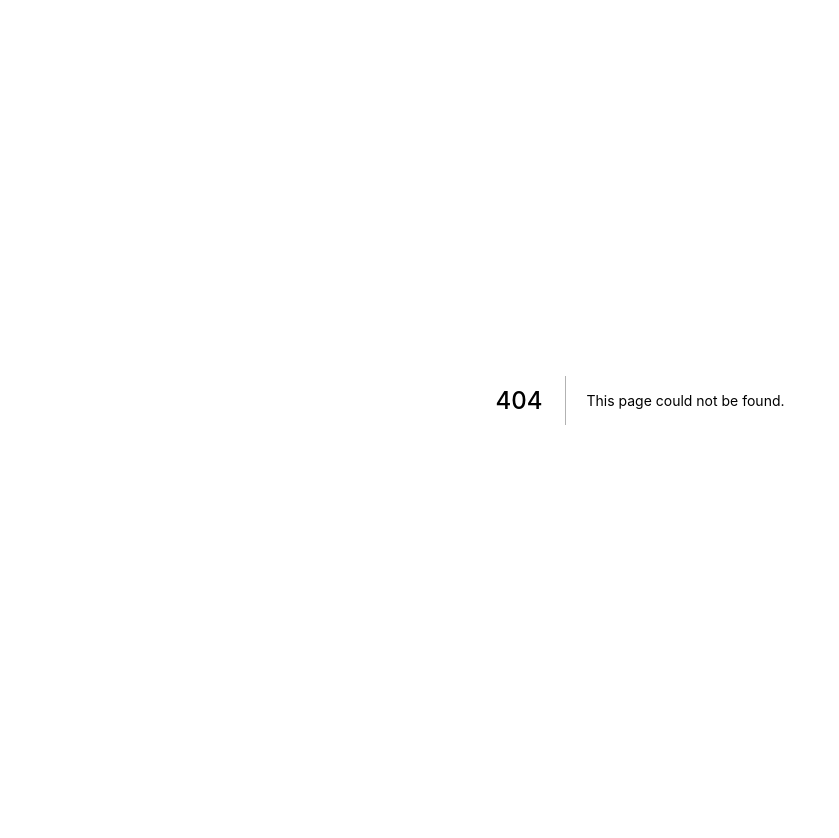
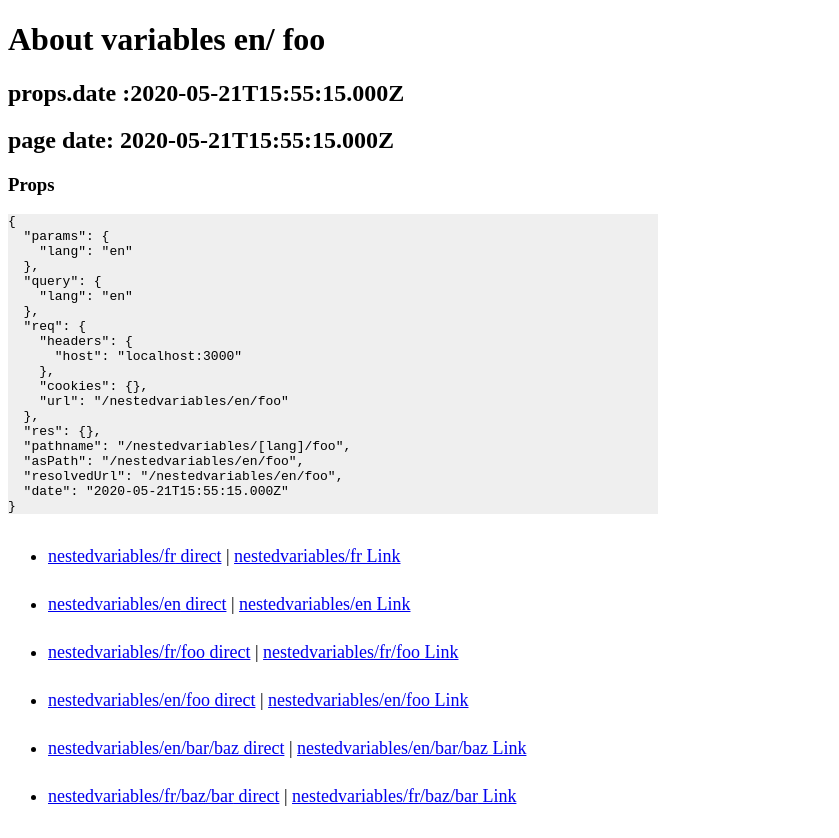
Before and after one commit to jeantil/next-9-ts-aliases-workspaces, a Next.js app in the folder packages/web-app/: page /nestedvariables/en/foo in a window 1280 px wide. Before the commit this address had no page. Shown: the whole page, without its empty margins (0-839 px from the left). Before the commit the page ends 800 px from the top, so only its background shows below. Built offline with nearby package versions, Linux system fonts and the light colour scheme.

Commit message:
dig in vercel vs catch all routes vs monorepo

```diff
--- a/package.json
+++ b/package.json
@@ -7,5 +7,8 @@
     "dev": "yarn --cwd packages/web-app dev",
     "build": "yarn --cwd packages/web-app build",
     "start": "yarn --cwd packages/web-app start"
+  },
+  "dependencies": {
+    "vercel": "^20.0.0"
   }
 }
--- /dev/null
+++ b/packages/web-app/components/Nav.jsx
@@ -0,0 +1,27 @@
+import React from "react";
+import Link from "next/link";
+
+export const Nav = () => {
+  const cases = [
+    "nestedvariables/fr",
+    "nestedvariables/en",
+    "nestedvariables/fr/foo",
+    "nestedvariables/en/foo",
+    "nestedvariables/en/bar/baz",
+    "nestedvariables/fr/baz/bar",
+  ];
+  return (
+    <ul style={{ fontSize: "18px", lineHeight: "48px" }}>
+      {cases.map((c, idx) => {
+        return (
+          <li key={`${c}-${idx}`}>
+            <a href={`/${c}`}>{c} direct</a> |{" "}
+            <Link href={`/${c}`}>
+              <a href={`/${c}`}>{c} Link</a>
+            </Link>
+          </li>
+        );
+      })}
+    </ul>
+  );
+};
--- /dev/null
+++ b/packages/web-app/pages/nestedvariables/[lang]/foo.js
@@ -0,0 +1,34 @@
+import React from "react";
+import { Nav } from "../../../components/Nav";
+
+export const getStaticPaths = async () => {
+  return {
+    paths: ["/nestedvariables/en/foo", "/nestedvariables/fr/foo"],
+    fallback: true,
+  };
+};
+export const getStaticProps = async (params) => {
+  console.log("/nestedvariables/[lang]/foo ", params);
+  const timestamp = new Date().toISOString();
+  console.log("/nestedvariables/[lang]/foo ", timestamp);
+  return {
+    props: { ...params, date: timestamp },
+    revalidate: 1,
+  };
+};
+const Page = (props) => (
+  <>
+    <h1>About variables {props.params?.lang}/ foo</h1>
+    <h2>props.date :{props.date}</h2>
+    <h2>page date: {new Date().toISOString()}</h2>
+    <h3>Props</h3>
+    <div>
+      <pre style={{ backgroundColor: "#efefef", maxWidth: "650px" }}>
+        <code>{JSON.stringify(props, null, 2)}</code>
+      </pre>
+    </div>
+    <Nav />
+  </>
+);
+
+export default Page;
```
Also changed, not shown: packages/web-app/pages/nestedvariables/[lang]/[...path].js (added, +37 -0 lines), packages/web-app/pages/nestedvariables/[lang]/index.js (added, +34 -0 lines), 1 other file (tests, documents, lock files or other folders).
